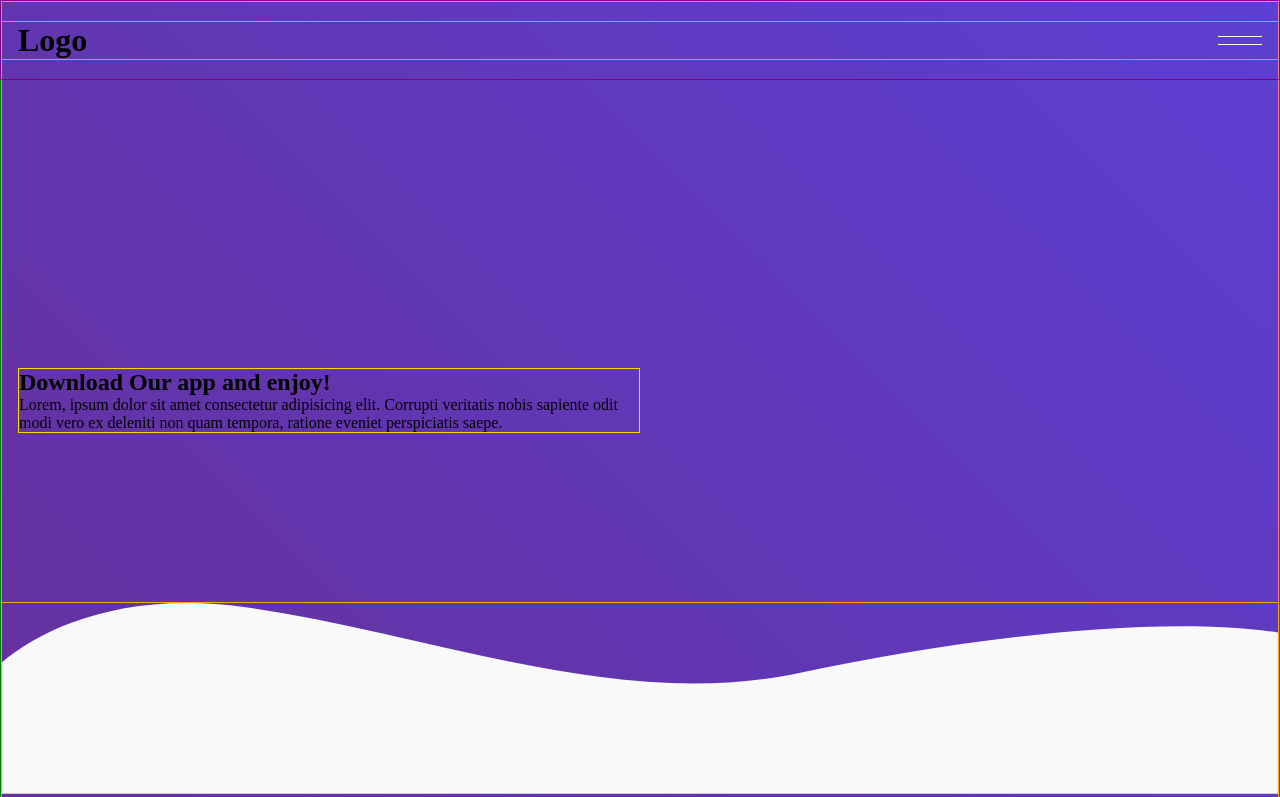
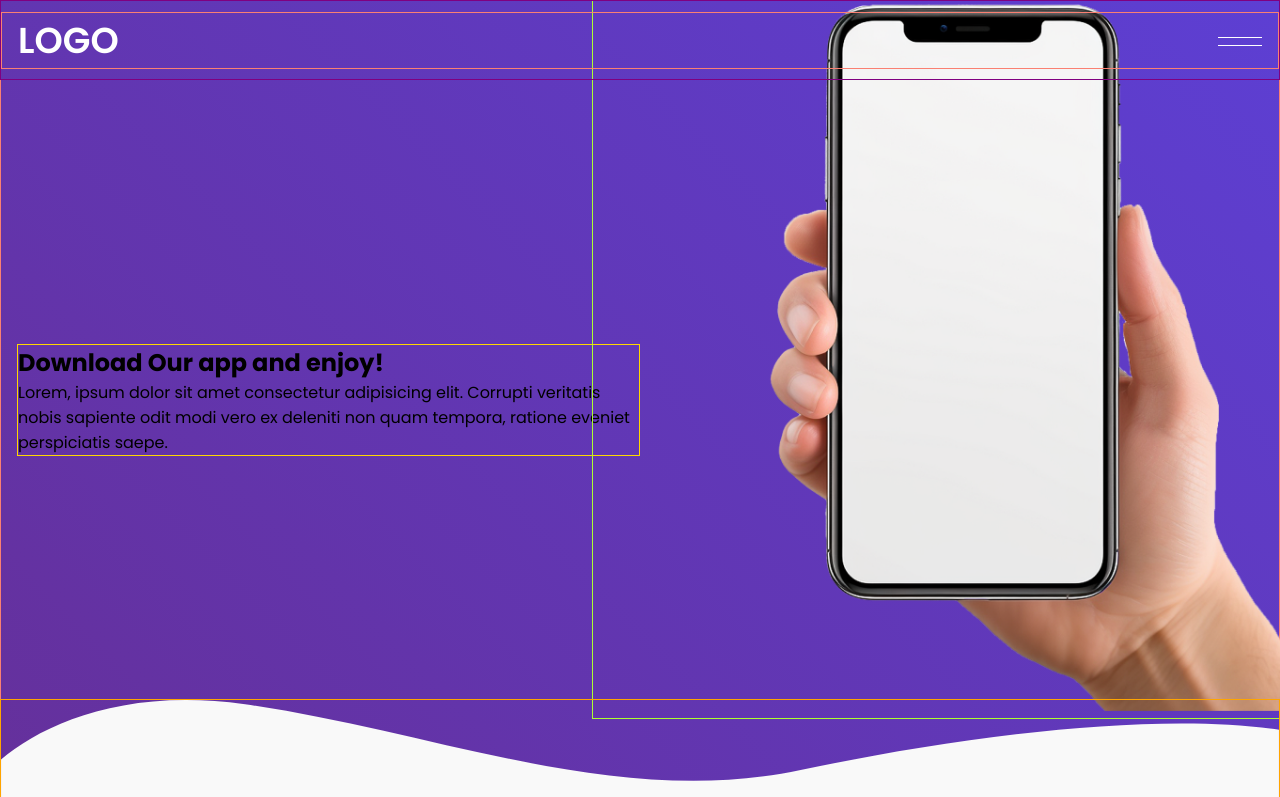
Before and after one commit to addkolon/SCSS-103, a plain HTML site: page index.html in a window 1280 px wide. Shown: the top 797 px of the page. Drawn offline with Linux system fonts and the light colour scheme.

Commit message:
Lesson 2

```diff
--- a/index.html
+++ b/index.html
@@ -1,9 +1,9 @@
 <!DOCTYPE html>
 <html lang="en">
   <head>
-  <meta charset="UTF-8">
-  <meta name="viewport" content="width=device-width, initial-scale=1.0">
-  <link rel="stylesheet" href="assets/css/main.css">
+    <meta charset="UTF-8" />
+    <meta name="viewport" content="width=device-width, initial-scale=1.0" />
+    <link rel="stylesheet" href="assets/css/main.css" />
     <title>SCSS - 103</title>
   </head>
   <body>
@@ -13,7 +13,7 @@
           <h1>Logo</h1>
         </div>
         <nav>
-        <img src="assets/images/hamburger-menu.svg" alt="">
+          <img src="assets/images/hamburger-menu.svg" alt="" />
         </nav>
       </div>
     </header>
@@ -21,11 +21,23 @@
       <div class="container">
         <div class="hero-content">
           <h1>Download Our app and enjoy!</h1>
-        <p>Lorem, ipsum dolor sit amet consectetur adipisicing elit. Corrupti veritatis nobis sapiente odit modi vero ex deleniti non quam tempora, ratione eveniet perspiciatis saepe.</p>
+          <p>
+            Lorem, ipsum dolor sit amet consectetur adipisicing elit. Corrupti
+            veritatis nobis sapiente odit modi vero ex deleniti non quam
+            tempora, ratione eveniet perspiciatis saepe.
+          </p>
+        </div>
+        <div class="hero-image">
+          <img src="/assets/images/hand-phone.png" alt="">
         </div>
       </div>
       <div class="hero-banner-wave">
-      <img src="assets/images/wave.svg" alt="">
+        <img src="assets/images/wave.svg" alt="" />
+      </div>
+    </section>
+    <section>
+      <div class="container">
+        <div style="height: 300px">Mattias</div>
       </div>
     </section>
   </body>
--- a/scss/abstracts/_variabels.scss
+++ b/scss/abstracts/_variabels.scss
@@ -1,5 +1,7 @@
 // COLORS
+$white: white; // #FFFFFF
 $purple: #65309B;
 $blue: #5D3FD3;
 $light-coral: #FC9E92;
 $cream: #F8EAB6;
+$light-grey: #F9F9F9;
--- /dev/null
+++ b/scss/base/_base.scss
@@ -0,0 +1,4 @@
+body {
+  background-color: $light-grey;
+  font-family: 'Poppins', sans-serif;
+}
--- a/scss/components/_hero-banner.scss
+++ b/scss/components/_hero-banner.scss
@@ -1,10 +1,12 @@
 .hero-banner {
   position: relative;
-  border: 1px solid green;
+  // border: 1px solid green;
   height: 100dvh;
   background: linear-gradient(45deg, $purple, $blue);
+  overflow: hidden;
 
   .container {
+    position: relative;
     height: 100%;
     display: flex;
     align-items: center;
@@ -13,12 +15,24 @@
       width: 50%;
       border: 1px solid gold;
     }
+
+    .hero-image {
+      position: absolute;
+      right: -80px;
+      bottom: 80px;
+      width: 60%;
+      border: 1px solid greenyellow;
+
+      img {
+        max-width: 100%;
+      }
+    }
   }
 
   .hero-banner-wave {
     position: absolute;
     left: 0;
-    bottom: 0;
+    bottom: -100px;
     width: 100%;
     border: 1px solid orange;
 
--- a/scss/layout/_header.scss
+++ b/scss/layout/_header.scss
@@ -15,5 +15,14 @@ header {
     display: flex;
     align-items: center;
     justify-content: space-between;
+
+    #logotype {
+      h1 {
+        text-transform: uppercase;
+        color: $white;
+        font-size: 36px;
+        font-weight: 600; //SemiBold;
+      }
+    }
   }
 }
--- a/scss/main.scss
+++ b/scss/main.scss
@@ -1,8 +1,12 @@
+@import url('https://fonts.googleapis.com/css2?family=Poppins:ital,wght@0,100;0,200;0,300;0,400;0,500;0,600;0,700;0,800;0,900;1,100;1,200;1,300;1,400;1,500;1,600;1,700;1,800;1,900&display=swap');
+
+
 // ABSTRACTS
 @import "./abstracts/variabels";
 
 // BASE
-@import "./base/reset";
+@import "./base/reset",
+        "./base/base";
 
 // COMPONENTS
 @import "./components/hero-banner";
```
Also changed, not shown: assets/css/main.css, assets/css/main.min.css, 2 other files. Lines whose indentation alone changed are shown as unchanged.
